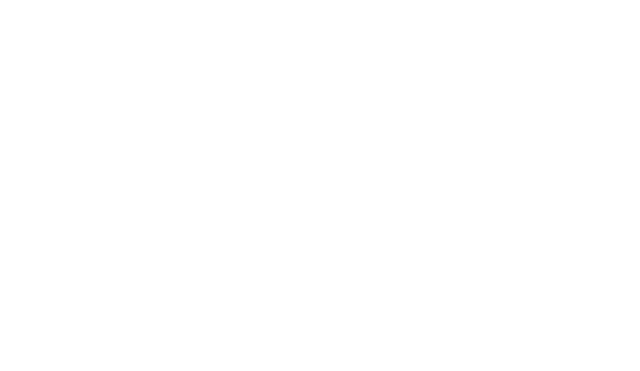
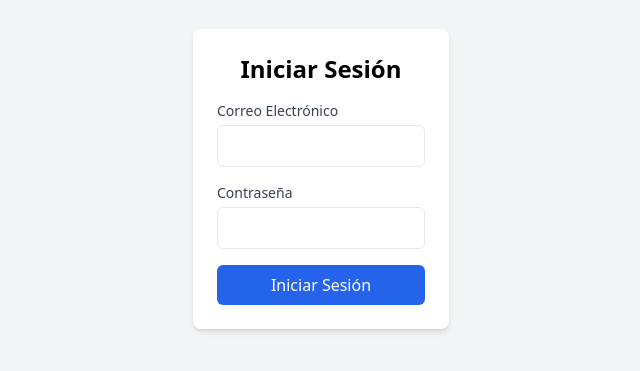
Before and after one commit to HackatonInclusionDigital/frontend_InclusionDigital, an Angular app: page /login in a window 1280 px wide. Before the commit this address led to /. Shown: the part 221-592 px from the top of the page, without its empty margins (319-959 px from the left). Built offline with nearby package versions, Linux system fonts and the light colour scheme.

Commit message:
featuring: vista de login

```diff
--- a/src/app/app.routes.ts
+++ b/src/app/app.routes.ts
@@ -2,9 +2,11 @@
 import { HomeComponent } from './pages/home/home.component';
 import { RegisterProductComponent } from './pages/register-product/register-product.component';
 import { ProductDetailComponent } from './pages/product-detail/product-detail.component';
+import { LoginComponent } from './pages/login/login.component';
 
 export const routes: Routes = [
   { path: '', component: HomeComponent },
   { path: 'register-product', component: RegisterProductComponent },
   { path: 'product/:id', component: ProductDetailComponent },
+  { path: 'login', component: LoginComponent}
 ];
--- /dev/null
+++ b/src/app/pages/login/login.component.css
@@ -0,0 +1,9 @@
+.container {
+  height: 100vh;
+  width: 100vw;
+
+}
+
+.loginForm {
+  max-width: 20%;
+}
--- /dev/null
+++ b/src/app/pages/login/login.component.html
@@ -0,0 +1,21 @@
+<div class="container flex flex-col justify-center items-center">
+    <div class="loginForm bg-white p-6 shadow-md rounded-lg">
+      <form [formGroup]="loginForm" (ngSubmit)="onSubmit()">
+        <h2 class="text-2xl font-bold text-center mb-4">Iniciar Sesión</h2>
+
+        <div class="mb-4">
+          <label for="email" class="block text-sm font-medium text-gray-700">Correo Electrónico</label>
+          <input type="email" id="email" formControlName="email" class="mt-1 block w-full p-2 border rounded-md focus:outline-none focus:ring focus:border-blue-300">
+        </div>
+
+        <div class="mb-4">
+          <label for="password" class="block text-sm font-medium text-gray-700">Contraseña</label>
+          <input type="password" id="password" formControlName="password" class="mt-1 block w-full p-2 border rounded-md focus:outline-none focus:ring focus:border-blue-300">
+        </div>
+
+        <button type="submit" class="w-full bg-blue-600 text-white py-2 rounded-md hover:bg-blue-700 transition">
+          Iniciar Sesión
+        </button>
+      </form>
+    </div>
+  </div>
--- /dev/null
+++ b/src/app/pages/login/login.component.ts
@@ -0,0 +1,33 @@
+import { CommonModule } from '@angular/common';
+import { ChangeDetectionStrategy, Component } from '@angular/core';
+import { ReactiveFormsModule, FormBuilder, FormGroup, Validators } from '@angular/forms';
+
+@Component({
+  selector: 'app-login',
+  standalone: true,
+  imports: [
+    CommonModule,
+    ReactiveFormsModule,
+  ],
+  templateUrl: `./login.component.html`,
+  styleUrls: ['./login.component.css'],
+  changeDetection: ChangeDetectionStrategy.OnPush,
+})
+export class LoginComponent {
+  loginForm: FormGroup;
+
+  constructor(private fb: FormBuilder) {
+    this.loginForm = this.fb.group({
+      email: ['', [Validators.required, Validators.email]],
+      password: ['', [Validators.required, Validators.minLength(6)]],
+    });
+  }
+
+  onSubmit(): void {
+    if (this.loginForm.valid) {
+      console.log('Formulario válido:', this.loginForm.value);
+    } else {
+      console.log('Formulario no válido');
+    }
+  }
+}
```
